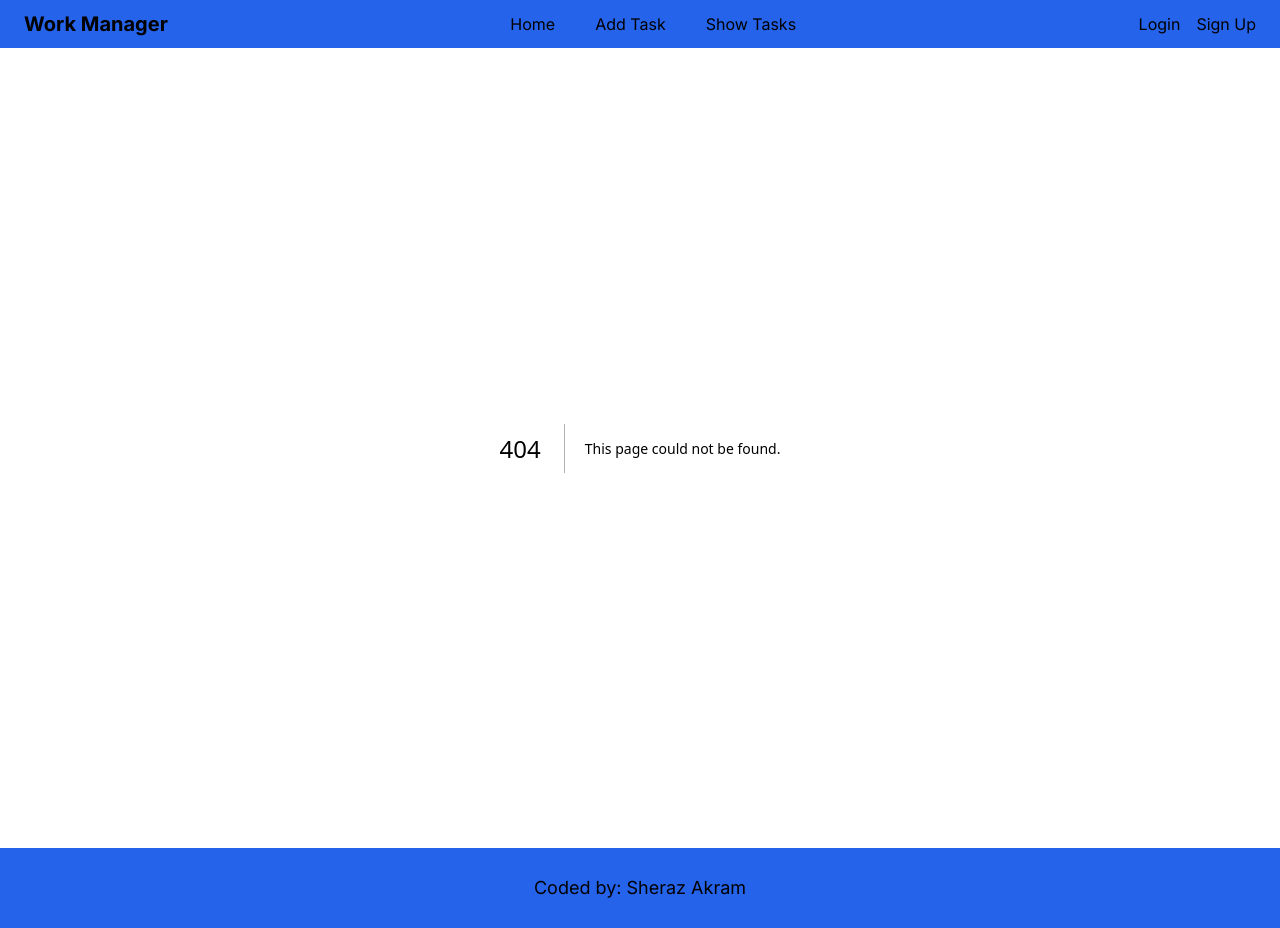
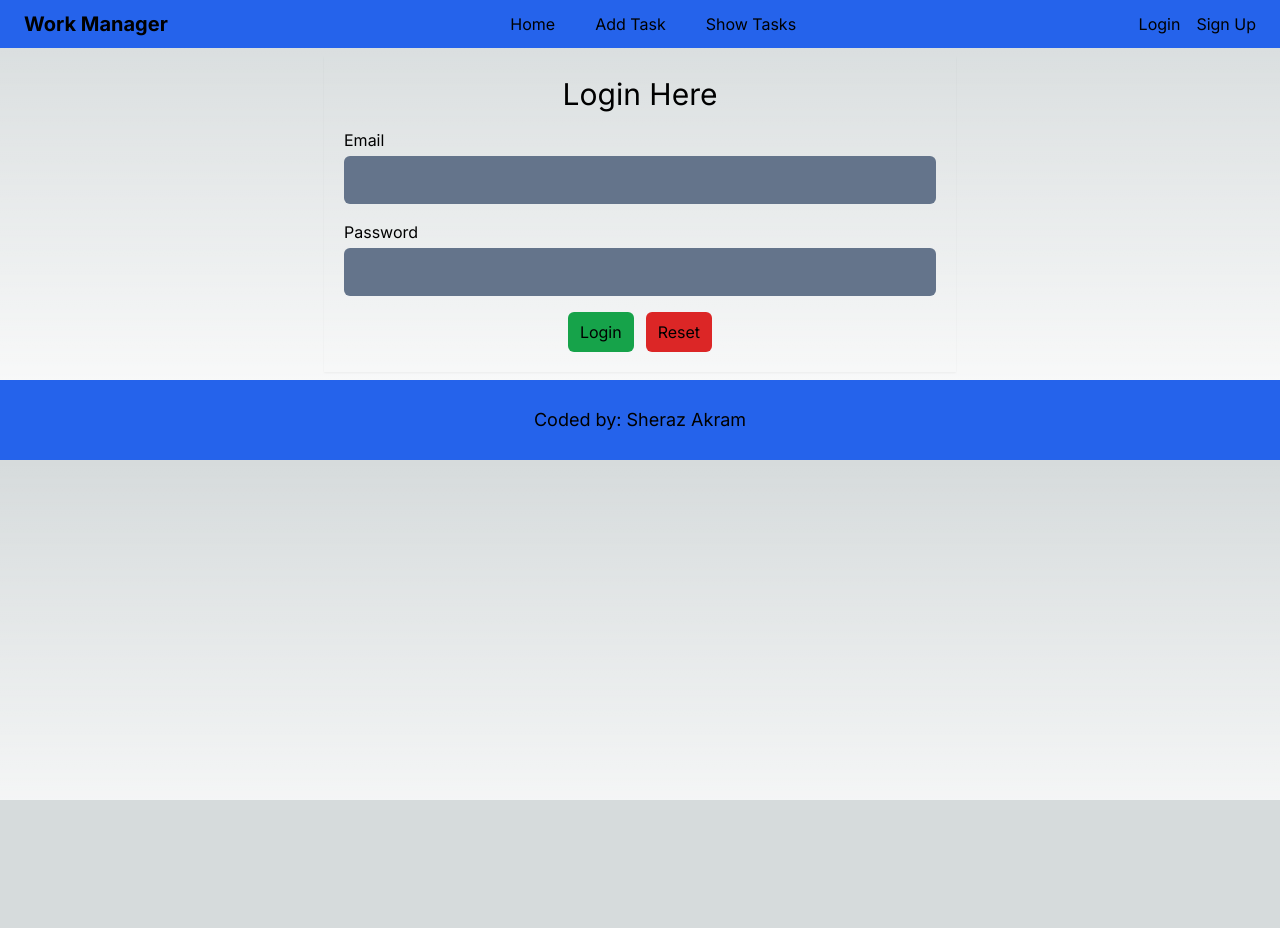
Before and after one commit to sherazakrampro/work-manager, a Next.js app: page /login in a window 1280 px wide. Before the commit this address had no page. After the commit the page ends 800 px from the top, so only its background shows below. Built offline with nearby package versions, Linux system fonts and the light colour scheme.

Commit message:
login form

```diff
--- a/src/app/api/users/route.js
+++ b/src/app/api/users/route.js
@@ -37,9 +37,14 @@ export async function POST(request) {
     return response;
   } catch (error) {
     console.log(error);
-    return NextResponse.json({
-      message: "Failed to create user",
-      status: false,
-    });
+    return NextResponse.json(
+      {
+        message: "Failed to create user",
+        success: false,
+      },
+      {
+        status: 500,
+      }
+    );
   }
 }
--- /dev/null
+++ b/src/app/login/Login.jsx
@@ -0,0 +1,84 @@
+"use client";
+import React, { useState } from "react";
+import { toast } from "react-toastify";
+
+const Login = () => {
+  const [loginData, setLoginData] = useState({
+    email: "",
+    password: "",
+  });
+
+  const loginHandler = (event) => {
+    event.preventDefault();
+    console.log(loginData);
+    if (loginData.email.trim() === "" || loginData.password.trim() === "") {
+      toast.info("Invalid Data", {
+        position: "top-right",
+      });
+      return;
+    }
+  };
+
+  return (
+    <div className="flex justify-center m-2">
+      <div className=" w-1/2 p-5 shadow-sm">
+        <h1 className="text-3xl flex justify-center mb-4">Login Here</h1>
+        <form action="submit" onSubmit={loginHandler}>
+          <div className="flex flex-col">
+            <label htmlFor="email" className="mb-1">
+              Email
+            </label>
+            <input
+              type="email"
+              name="user_email"
+              id="user_email"
+              className="bg-slate-500 rounded-md p-3 mb-4"
+              onChange={(event) => {
+                setLoginData({
+                  ...loginData,
+                  email: event.target.value,
+                });
+              }}
+              value={loginData.email}
+            />
+          </div>
+
+          <div className="flex flex-col">
+            <label htmlFor="password" className="mb-1">
+              Password
+            </label>
+            <input
+              type="password"
+              name="user_password"
+              id="user_password"
+              className="bg-slate-500 rounded-md p-3 mb-4"
+              onChange={(event) => {
+                setLoginData({
+                  ...loginData,
+                  password: event.target.value,
+                });
+              }}
+              value={loginData.password}
+            />
+          </div>
+          <div className="flex justify-center items-center">
+            <button
+              type="submit"
+              className="bg-green-600 hover:bg-green-700 px-3 py-2 rounded-md"
+            >
+              Login
+            </button>
+            <button
+              type="button"
+              className="bg-red-600 hover:bg-red-700 px-3 py-2 rounded-md ms-3"
+            >
+              Reset
+            </button>
+          </div>
+        </form>
+      </div>
+    </div>
+  );
+};
+
+export default Login;
--- /dev/null
+++ b/src/app/login/page.jsx
@@ -0,0 +1,12 @@
+import React from "react";
+import Login from "./Login";
+
+export const metadata = {
+  title: "Login : Work Manager",
+};
+
+const LoginPage = () => {
+  return <Login />;
+};
+
+export default LoginPage;
--- a/src/app/signup/Signup.jsx
+++ b/src/app/signup/Signup.jsx
@@ -23,15 +23,38 @@ const SignUp = () => {
       });
       return;
     }
+
     // Form submit
-
     try {
       const result = await signUp(signUpData);
       console.log(result);
       toast.success("User signed up successfully", {
         position: "top-right",
       });
-    } catch (error) {}
+      setSignUpData({
+        name: "",
+        email: "",
+        password: "",
+        about: "",
+        profileURL:
+          "https://static.vecteezy.com/system/resources/thumbnails/002/534/006/small/social-media-chatting-online-blank-profile-picture-head-and-body-icon-people-standing-icon-grey-background-free-vector.jpg",
+      });
+    } catch (error) {
+      console.log(error);
+      toast.error("User signed up failed");
+    }
+  };
+
+  // reset form
+  const resetForm = () => {
+    setSignUpData({
+      name: "",
+      email: "",
+      password: "",
+      about: "",
+      profileURL:
+        "https://static.vecteezy.com/system/resources/thumbnails/002/534/006/small/social-media-chatting-online-blank-profile-picture-head-and-body-icon-people-standing-icon-grey-background-free-vector.jpg",
+    });
   };
 
   return (
@@ -122,7 +145,11 @@ const SignUp = () => {
             >
               Signup
             </button>
-            <button className="bg-red-600 hover:bg-red-700 px-3 py-2 rounded-md ms-3">
+            <button
+              type="button"
+              className="bg-red-600 hover:bg-red-700 px-3 py-2 rounded-md ms-3"
+              onClick={resetForm}
+            >
               Reset
             </button>
           </div>
```
